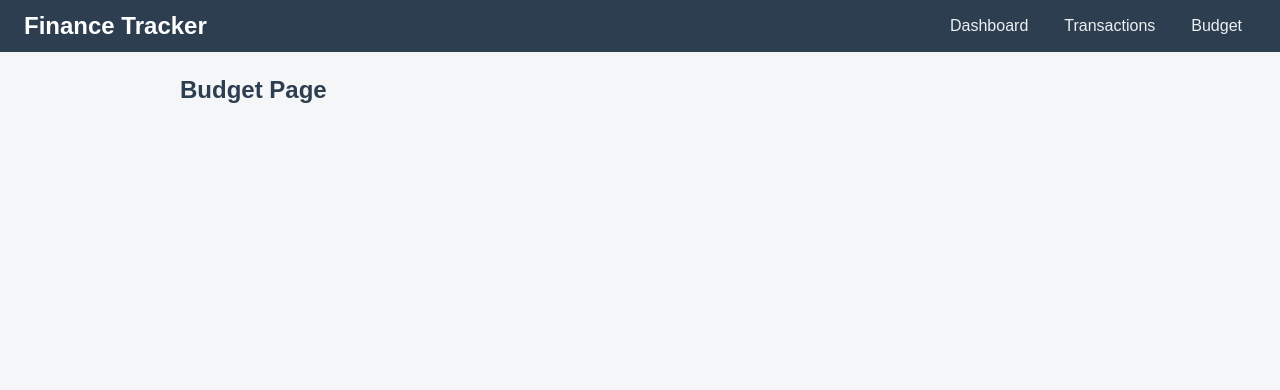
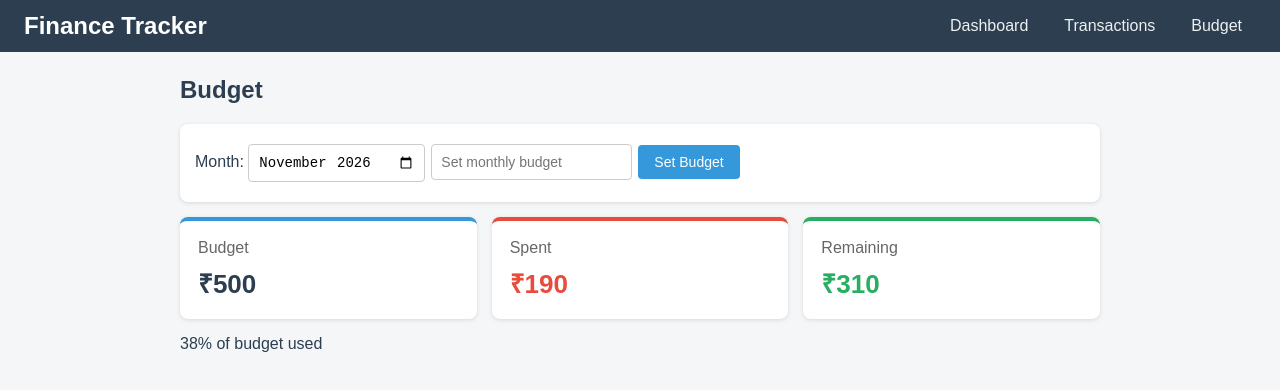
Before and after one commit to Yashmeet01/personal-finance-tracker, a React (Vite) app in the folder client/: page /budget in a window 1280 px wide. Shown: the top 390 px of the page. Built offline with nearby package versions, Linux system fonts and the light colour scheme.

Commit message:
Add budget page with progress bar

```diff
--- a/client/src/pages/BudgetPage.jsx
+++ b/client/src/pages/BudgetPage.jsx
@@ -1,5 +1,100 @@
+import { useState } from "react";
+
 function BudgetPage() {
-  return <h2>Budget Page</h2>;
+  // TEMPORARY sample data (not from MongoDB)
+  const expenses = [
+    { id: 1, title: "Lunch", amount: 150, category: "Food", date: "2026-11-05" },
+    { id: 2, title: "Bus ticket", amount: 40, category: "Travel", date: "2026-11-03" },
+    { id: 3, title: "Movie", amount: 300, category: "Fun", date: "2026-10-20" },
+  ];
+
+  const [month, setMonth] = useState("2026-11");
+  const [budget, setBudget] = useState(500);
+  const [budgetInput, setBudgetInput] = useState("");
+  const [error, setError] = useState("");
+
+  // Only expenses from the selected month
+  const monthExpenses = expenses.filter((item) => item.date.startsWith(month));
+
+  const spent = monthExpenses.reduce((total, item) => total + item.amount, 0);
+  const remaining = budget - spent;
+
+  let percent = 0;
+  if (budget > 0) {
+    percent = (spent / budget) * 100;
+  }
+
+  let barClass = "bar-good";
+  let warning = "";
+  if (percent > 100) {
+    barClass = "bar-danger";
+    warning = "Budget exceeded!";
+  } else if (percent >= 80) {
+    barClass = "bar-warning";
+    warning = "Warning: you are close to your budget.";
+  }
+
+  function handleSetBudget(event) {
+    event.preventDefault();
+
+    if (budgetInput === "" || Number(budgetInput) <= 0) {
+      setError("Enter a budget greater than 0");
+      return;
+    }
+
+    setBudget(Number(budgetInput));
+    setBudgetInput("");
+    setError("");
+  }
+
+  return (
+    <div>
+      <h2>Budget</h2>
+
+      <form onSubmit={handleSetBudget}>
+        <label>Month: </label>
+        <input
+          type="month"
+          value={month}
+          onChange={(e) => setMonth(e.target.value)}
+        />
+        <input
+          type="number"
+          placeholder="Set monthly budget"
+          value={budgetInput}
+          onChange={(e) => setBudgetInput(e.target.value)}
+        />
+        <button type="submit">Set Budget</button>
+        {error && <p style={{ color: "red" }}>{error}</p>}
+      </form>
+
+      <div className="cards">
+        <div className="card">
+          <p>Budget</p>
+          <h3>₹{budget}</h3>
+        </div>
+        <div className="card expense-card">
+          <p>Spent</p>
+          <h3>₹{spent}</h3>
+        </div>
+        <div className="card income-card">
+          <p>Remaining</p>
+          <h3>₹{remaining}</h3>
+        </div>
+      </div>
+
+      <div className="progress-box">
+        <div className="progress-track">
+          <div
+            className={"progress-bar " + barClass}
+            style={{ width: Math.min(percent, 100) + "%" }}
+          ></div>
+        </div>
+        <p>{Math.round(percent)}% of budget used</p>
+        {warning && <p className="warning-text">{warning}</p>}
+      </div>
+    </div>
+  );
 }
 
 export default BudgetPage;
```
